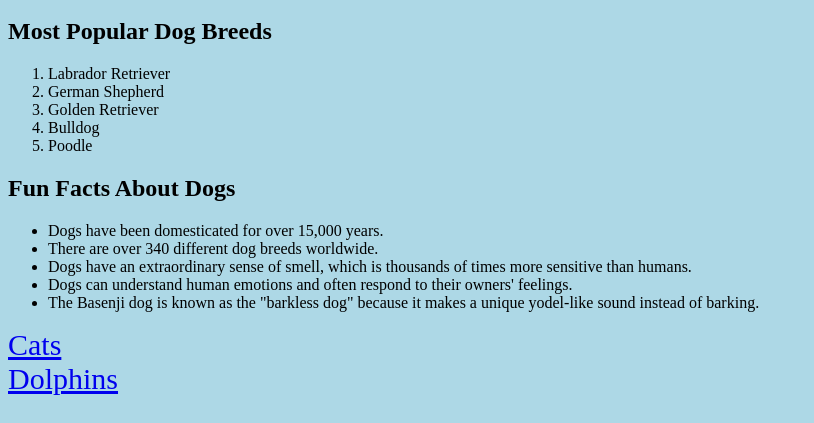
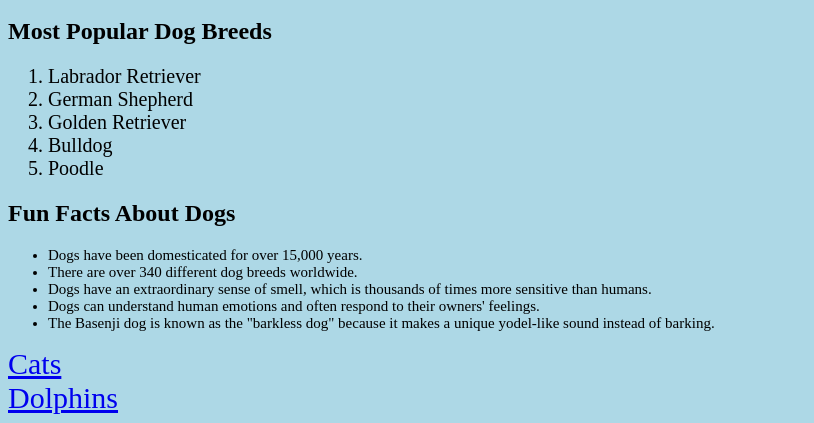
Before and after one commit to angelaguan321-code/assignment, a plain HTML site: page index.html in a window 1280 px wide. Shown: the part 404-827 px from the top of the page, without its empty margins (0-814 px from the left). Drawn offline with Linux system fonts and the light colour scheme.

Commit message:
Adjust font sizes in index.html
Updated the font sizes for the ordered and unordered lists.

```diff
--- a/index.html
+++ b/index.html
@@ -13,7 +13,7 @@
         <a href="https://en.wikipedia.org/wiki/Dog">Learn More About Dogs</a>
 
         <h2>Most Popular Dog Breeds</h2>
-        <ol>
+        <ol style="font-size: 20px;">
             <li>Labrador Retriever</li>
             <li>German Shepherd</li>
             <li>Golden Retriever</li>
@@ -21,7 +21,7 @@
             <li>Poodle</li>
         </ol>
         <h2>Fun Facts About Dogs</h2>
-        <ul>
+        <ul style="font-size: 15px;">
             <li>Dogs have been domesticated for over 15,000 years.</li>
             <li>There are over 340 different dog breeds worldwide.</li>
             <li>Dogs have an extraordinary sense of smell, which is thousands of times more sensitive than humans.</li>
```
